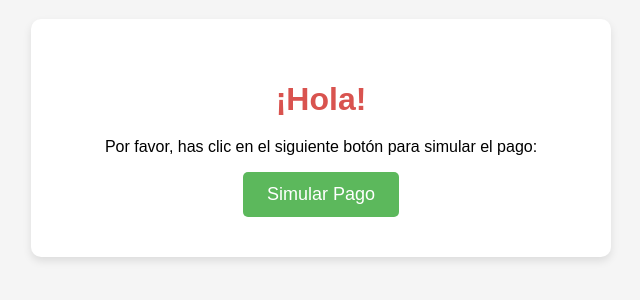
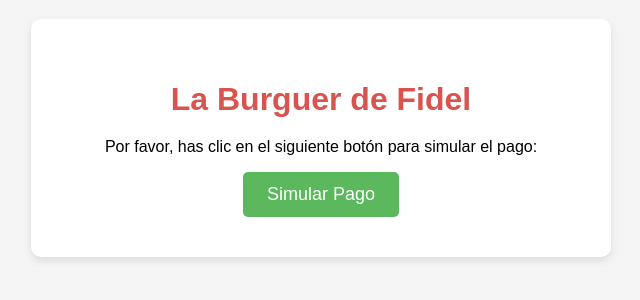
Before and after one commit to JuanJoCuccia/PagoFidel, a plain HTML site: page index.html in a window 1280 px wide. Shown: the part 262-562 px from the top of the page, without its empty margins (319-959 px from the left). Drawn offline with Linux system fonts and the light colour scheme.

Commit message:
Add files via upload

```diff
--- a/index.html
+++ b/index.html
@@ -50,7 +50,7 @@
 </head>
 <body>
     <div class="container">
-        <h1>¡Hola!</h1>
+        <h1>La Burguer de Fidel</h1>
         <p>Por favor, has clic en el siguiente botón para simular el pago:</p>
         <button class="btn" onclick="simularPago()">Simular Pago</button>
         <div id="thankYou">Muchas Gracias</div>
```
